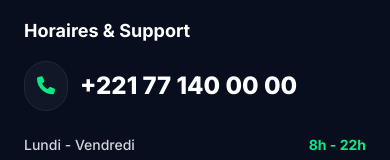
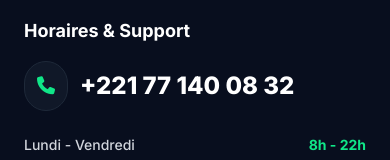
Before and after one commit to facilitefacile62-alt/facilite, a Next.js app: page / in a window 390 px wide. Shown: the part 4831-4991 px from the top of the page. Built offline with nearby package versions, Linux system fonts and the light colour scheme.

Commit message:
chore: update support phone number to +221771400832

```diff
--- a/backup-static/index.html
+++ b/backup-static/index.html
@@ -482,7 +482,7 @@
                     <span class="p-2.5 bg-gray-900 rounded-full text-primary">
                         <i class="fa-solid fa-phone text-lg"></i>
                     </span>
-                    <a href="tel:+221771400000" class="text-white text-xl font-bold hover:text-primary transition">+221 77 140 00 00</a>
+                    <a href="tel:+221771400832" class="text-white text-xl font-bold hover:text-primary transition">+221 77 140 08 32</a>
                 </div>
                 <div class="space-y-2 text-sm">
                     <div class="flex justify-between border-b border-gray-900 pb-1">
--- a/src/app/page.js
+++ b/src/app/page.js
@@ -1020,8 +1020,8 @@ export default function Home() {
               <span className="p-3 bg-gray-900 rounded-full text-[#10E688] border border-gray-800">
                 <i className="fa-solid fa-phone text-lg"></i>
               </span>
-              <a href="tel:+221771400000" className="text-white text-2xl font-black hover:text-[#10E688] transition-colors">
-                +221 77 140 00 00
+              <a href="tel:+221771400832" className="text-white text-2xl font-black hover:text-[#10E688] transition-colors">
+                +221 77 140 08 32
               </a>
             </div>
             <div className="space-y-3 text-sm font-medium">
```
